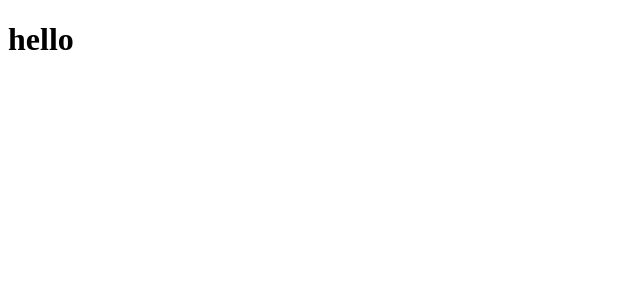
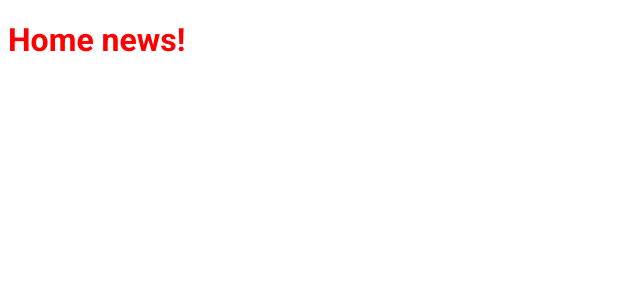
Before and after one commit to PedroFelli/ignews, a Next.js app: page / in a window 1280 px wide. Shown: the top 300 px of the page, without its empty margins (0-640 px from the left). Built offline with nearby package versions, Linux system fonts and the light colour scheme.

Commit message:
add robot font

```diff
--- a/package.json
+++ b/package.json
@@ -11,7 +11,8 @@
   "dependencies": {
     "next": "12.1.1",
     "react": "17.0.2",
-    "react-dom": "17.0.2"
+    "react-dom": "17.0.2",
+    "sass": "^1.49.9"
   },
   "devDependencies": {
     "@types/node": "^17.0.23",
--- /dev/null
+++ b/src/pages/_document.tsx
@@ -0,0 +1,20 @@
+import Document, {Html, Head, Main, NextScript} from 'next/document'
+
+export default class MyDocument extends Document {
+    render() {
+        return(
+            <Html>
+                <Head>
+                    <title>ig.news</title>
+                    <link rel="preconnect" href="https://fonts.googleapis.com" />
+                    <link rel="preconnect" href="https://fonts.gstatic.com" crossorigin />
+                    <link href="https://fonts.googleapis.com/css2?family=Roboto:wght@400;700;900&display=swap" rel="stylesheet"></link>
+                </Head>
+                <body>
+                    <Main />
+                    <NextScript />
+                </body>
+            </Html>
+        )
+    }
+}
--- a/src/pages/index.tsx
+++ b/src/pages/index.tsx
@@ -1,3 +1,6 @@
+import styles from '../styles/home.module.scss';
+
 export default function Home() {
-  return <h1>hello</h1>;
+  return (<h1 className={styles.title}>Home news!</h1>);
 }
+import React from 'react';
--- /dev/null
+++ b/src/styles/home.module.scss
@@ -0,0 +1,5 @@
+.title {
+    color: red;
+    font-family: 'Roboto', sans-serif;
+
+}
```
Also changed, not shown: 1 other file (tests, documents, lock files or other folders).
